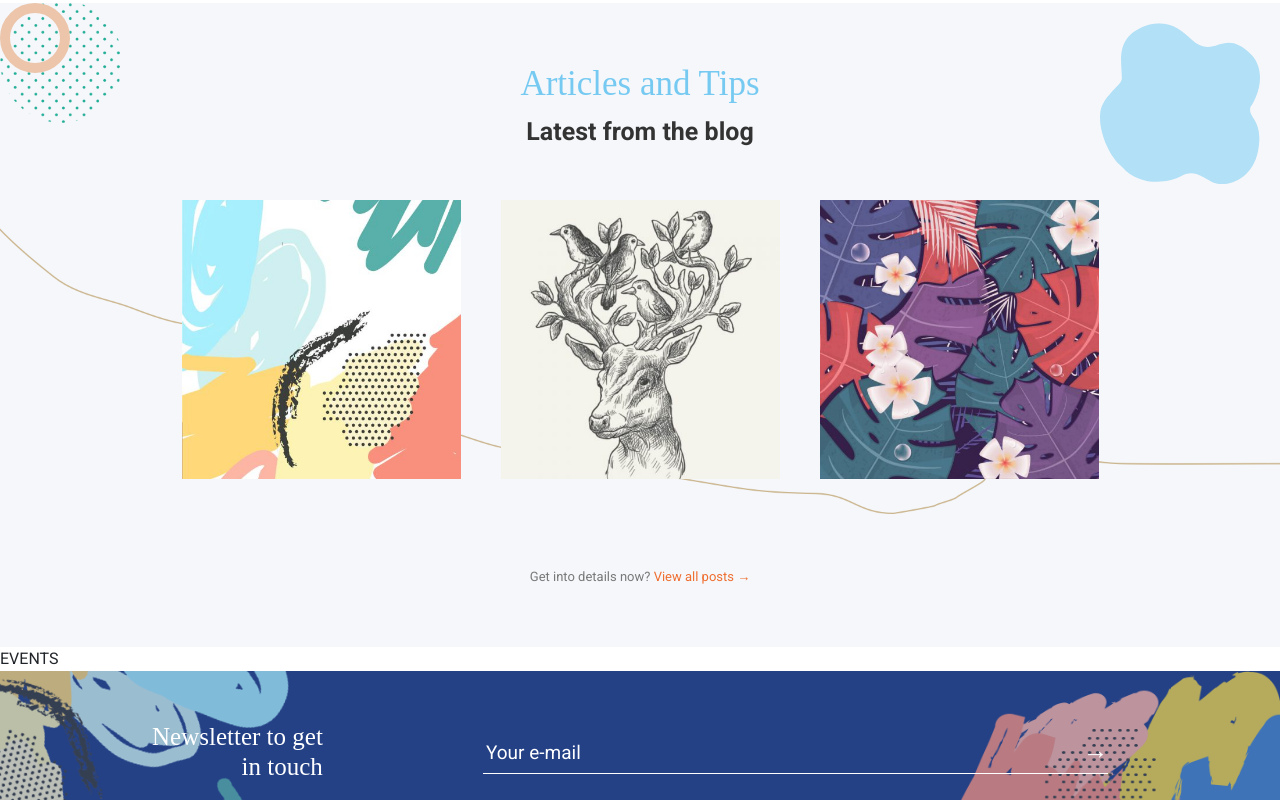
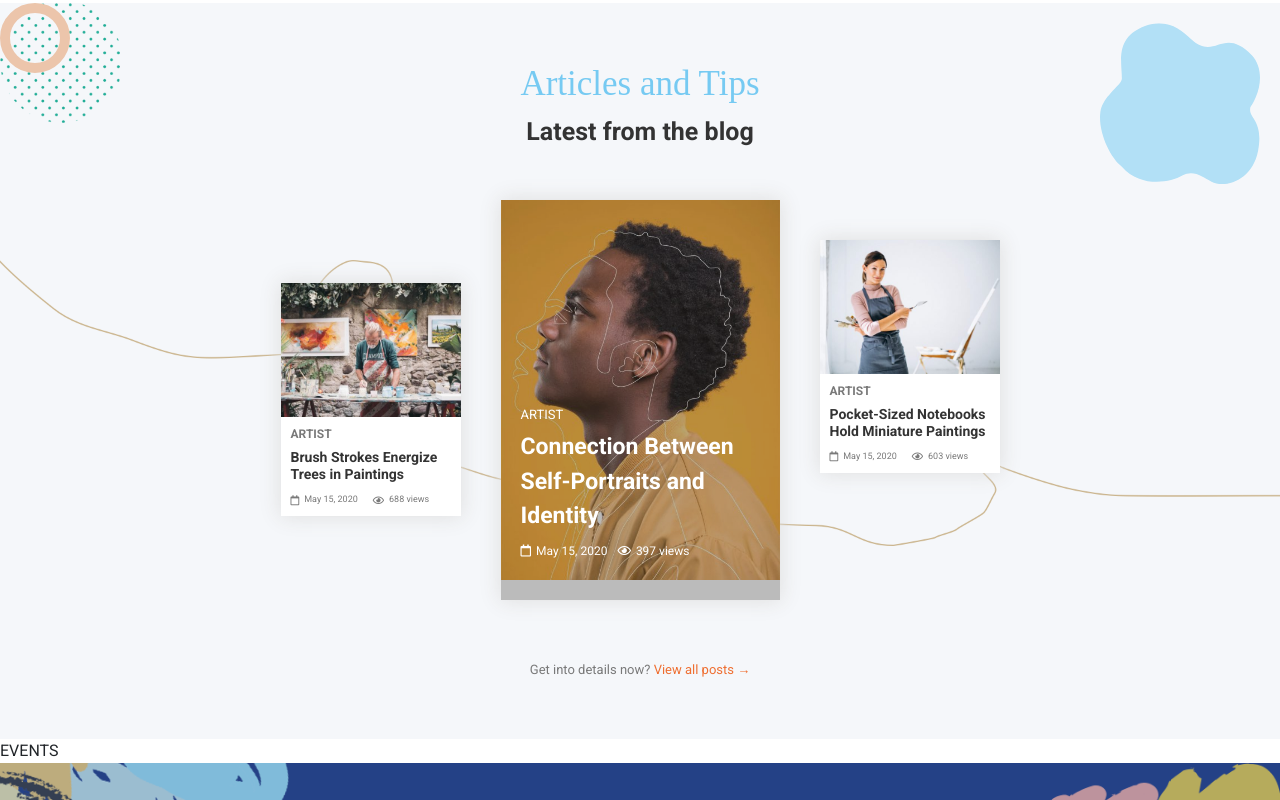
Before and after one commit to AndreaCasentini93/proj-html-vuejs, a Vue app: page / in a window 1280 px wide. Shown: the part 3969-4769 px from the top of the page. Built offline with nearby package versions, Linux system fonts and the light colour scheme; a small style sheet from the web is missing; a web font is replaced by a local one.

Commit message:
Articles Card

```diff
--- a/src/assets/style/variables.scss
+++ b/src/assets/style/variables.scss
@@ -25,6 +25,7 @@ $bg-jumbotron: #FBF9F6;
 $bg-testimonials: #FAF8F6;
 $bg-newsletter: #244186;
 $bg-articles: #F5F7FA;
+$bg-opaque: #00000044;
 
 // Button Colors
 $btn-1-color: #FFFFFF;
--- a/src/components/Articles.vue
+++ b/src/components/Articles.vue
@@ -44,31 +44,31 @@ export default {
         return {
             cards: [
                 {
-                    title: '',
-                    image: require('../assets/images/artist-course-08-480x480.jpg'),
-                    subTitle: '',
-                    classIcon1: '',
-                    classIcon2: '',
-                    textIcon1: '',
-                    textIcon2: ''
+                    title: 'Brush Strokes Energize Trees in Paintings',
+                    image: require('../assets/images/artist-blog-03-480x356.jpeg'),
+                    subTitle: 'Artist',
+                    classIcon1: 'far fa-calendar',
+                    classIcon2: 'far fa-eye',
+                    textIcon1: 'May 15, 2020',
+                    textIcon2: '688 views'
                 },
                 {
-                    title: '',
-                    image: require('../assets/images/artist-course-07-480x480.jpg'),
-                    subTitle: '',
-                    classIcon1: '',
-                    classIcon2: '',
-                    textIcon1: '',
-                    textIcon2: ''
+                    title: 'Connection Between Self-Portraits and Identity',
+                    image: require('../assets/images/artist-blog-02-500x680.jpg'),
+                    subTitle: 'Artist',
+                    classIcon1: 'far fa-calendar',
+                    classIcon2: 'far fa-eye',
+                    textIcon1: 'May 15, 2020',
+                    textIcon2: '397 views'
                 },
                 {
-                    title: '',
-                    image: require('../assets/images/artist-course-06-480x480.jpg'),
-                    subTitle: '',
-                    classIcon1: '',
-                    classIcon2: '',
-                    textIcon1: '',
-                    textIcon2: ''
+                    title: 'Pocket-Sized Notebooks Hold Miniature Paintings',
+                    image: require('../assets/images/artist-blog-01-480x356.jpg'),
+                    subTitle: 'Artist',
+                    classIcon1: 'far fa-calendar',
+                    classIcon2: 'far fa-eye',
+                    textIcon1: 'May 15, 2020',
+                    textIcon2: '603 views'
                 }
             ]
         }
--- a/src/components/Card.vue
+++ b/src/components/Card.vue
@@ -1,11 +1,13 @@
 <template>
-    <div class="single_card">
+    <div class="position-relative single_card">
         <img :src="card.image" :alt="card.title">
+        <div class="wrapper">
             <h5>{{ card.subTitle }}</h5>
             <h4>{{ card.title }}</h4>
             <div class="d-flex align-items-center icon_box">
                 <i :class="card.classIcon1"></i><span>{{ card.textIcon1 }}</span>
                 <i :class="card.classIcon2"></i><span>{{ card.textIcon2 }}</span>
+            </div>
         </div>
     </div>
 </template>
@@ -22,6 +24,15 @@ export default {
 <style lang="scss" scoped>
     @import '../assets/style/variables.scss';
     @import '../assets/style/mixins.scss';
+
+    // COMMONS
+    .single_card{
+        .wrapper{
+            position: relative;
+            width: 100%;
+            height: 100%;
+        }
+    }
 
     // COURSES CARDS
     .courses_cards {
@@ -71,26 +82,113 @@ export default {
 
         .single_card {
             margin: 0 20px;
+            background-color: #FFFFFF;
+            box-shadow: 0 0 20px 1px lighten($base-color, 40%);
 
             img {
                 max-width: 100%;
                 margin-bottom: 20px;
             }
 
+            &:first-of-type,
+            &:last-of-type {
+                width: 180px;
+
+                .wrapper {
+                    padding: 10px;
+                }
+
+                img {
+                    margin: 0;
+                }
+
+                h5 {
+                    text-transform: uppercase;
+                    font-size: 12px;
+                    font-weight: 600;
+                    color: $base-color;
+                }
+
+                h4 {
+                    margin-bottom: 10px;
+                    font-size: 14px;
+                    font-weight: 700;
+                    color: $sub-title-color;
+                }
+
+                .icon_box {
+                    font-size: 9px;
+                    vertical-align: middle;
+                    color: $base-color;
+
+                    i {
+                        margin-right: 5px;
+                        font-size: 10px;
+                    }
+
+                    span {
+                        margin-right: 15px;
+                    }
+                }
+            }
+
             &:first-of-type {
-                color: red;
+                align-self: center;
+                margin-top: 40px;
+                margin-bottom: 40px;
+            }
+            &:last-of-type {
+                align-self: flex-start;
+                margin-top: 40px;
             }
 
             &:nth-of-type(2) {
-                color: blue;
+                height: unset;
+                color: #FFFFFF;
+
+                .wrapper {
+                    display: flex;
+                    flex-direction: column;
+                    justify-content: flex-end;
+                    position: absolute;
+                    top: 0;
+                    left: 0;
+                    padding: 40px 20px;
+                    background-color: $bg-opaque;
                 }
 
-            &:last-of-type {
-                color: green;
+                img {
+                    width: 100%;
                 }
 
+                h5 {
+                    text-transform: uppercase;
+                    font-size: 13px;
+                    margin-bottom: 8px;
                 }
 
+                h4 {
+                    line-height: 1.5;
+                    margin-bottom: 8px;
+                    font-size: 23px;
+                    font-weight: 700;
+                }
+
+                .icon_box {
+                    font-size: 12px;
+                    vertical-align: middle;
+
+                    i {
+                        margin-right: 5px;
+                        font-size: 12px;
+                    }
+
+                    span {
+                        margin-right: 10px;
+                    }
+                }
+            }
+        }
     }
 
 </style>
```
Lines whose indentation alone changed are shown as unchanged.
